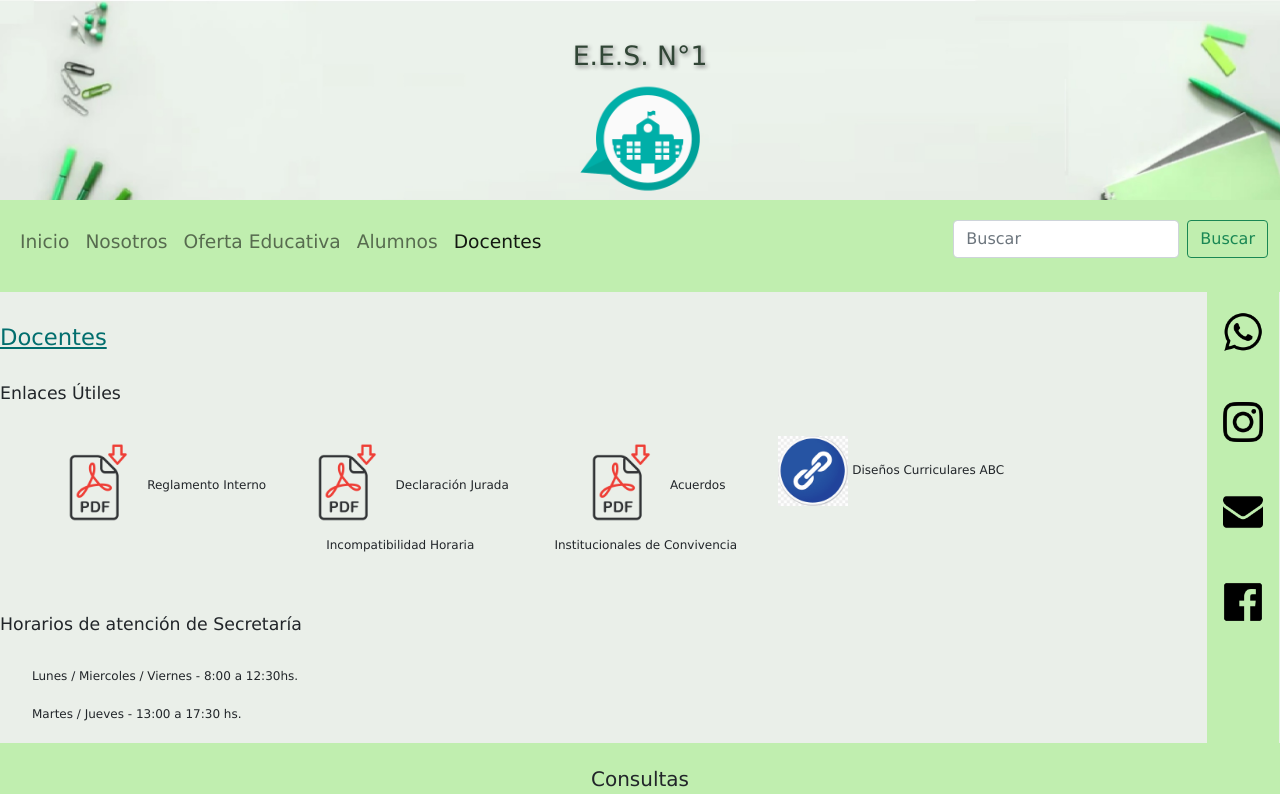
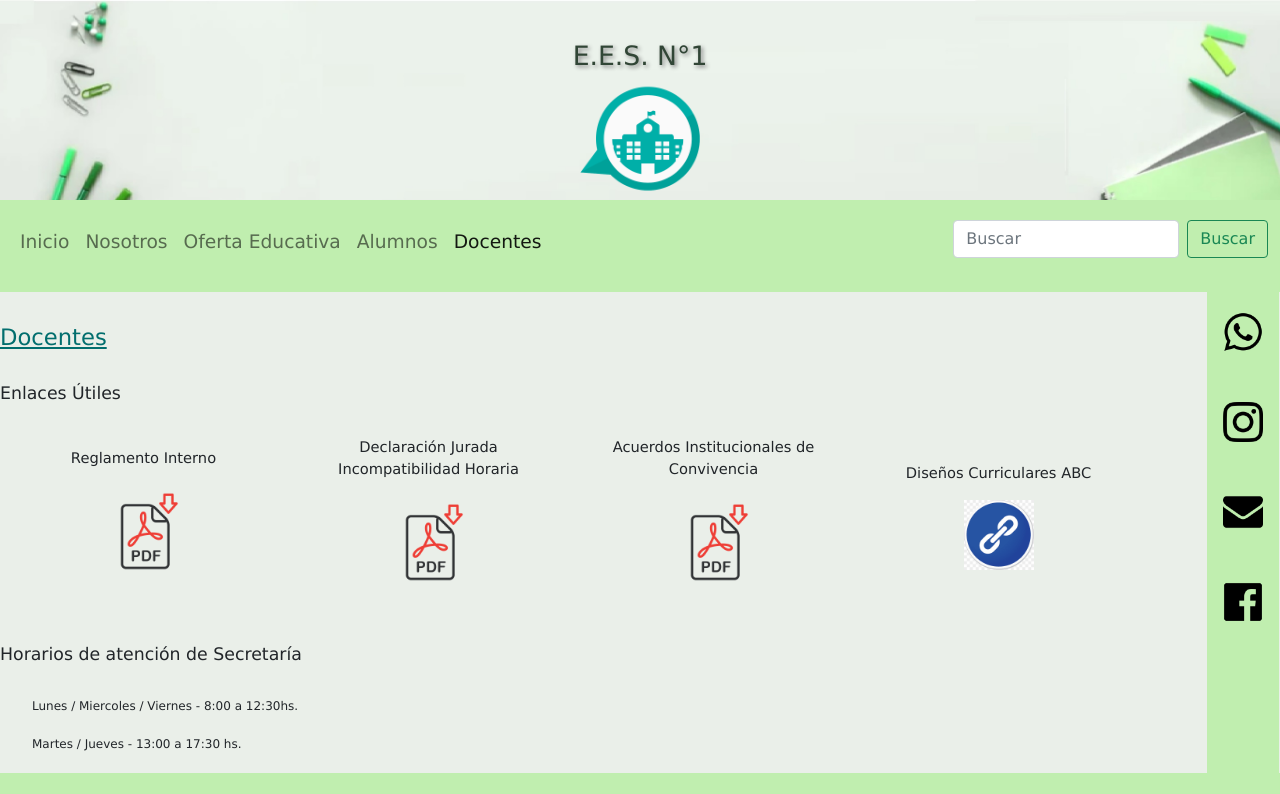
Before and after one commit to Nicov55/Desarrollo-Web-Escuela-Secundaria-X, a plain HTML site: page pages/docentes.html in a window 1280 px wide. Shown: the top 794 px of the page. Drawn offline with nearby package versions, Linux system fonts and the light colour scheme.

Commit message:
bootstrapfuncional

```diff
--- a/main.css
+++ b/main.css
@@ -44,7 +44,7 @@ nav {
 main {
     grid-area: main;
     display: grid;
-    grid-template-columns: 80% 20%;
+    grid-template-columns: 90% 10%;
     gap: 1.5em;
 
 ;}
@@ -193,6 +193,7 @@ footer h6 { font-size: 9pt;
     padding-top: 30px;
     align-items: center;
     justify-content: center;
+    justify-self: right;
 }
 
 .ubicacion iframe {
@@ -234,19 +235,6 @@ li {margin-bottom: 20px;}
 
 #tablaalumnos{
     font-size: small; text-align-last: auto;
-}
-
-/* --------MAIN(DOCENTES)-------- */
-
-
-#tabladocentes {
-
-    list-style: none;
-    font-size: small  ;
-    align-items: left;
-    justify-content: left;
-    justify-items: left;
-    text-align: left;
 }
 
 /* --------ASIDE-------- */
@@ -379,6 +367,11 @@ li {margin-bottom: 20px;}
     text-align: center;
 }
 
+main .col {
+    text-align: center;
+    font-size: 8pt
+}
+
 /* ASIDE */
 
 .home-aside {
--- a/pages/docentes.html
+++ b/pages/docentes.html
@@ -59,19 +59,36 @@
         <main>
           <section id="home-main-contenido">
 
-            <article class="docentes">
+            <article>
               <h2 id="home-h2">Docentes</h2>
               &nbsp;
               <h4>Enlaces Útiles</h4>
               &nbsp;
-            <ul id="tabladocentes">
-              <li><a href="falta linkear" target="_blank"><img src="../public/pdf logo.png" alt="incompatibilidad" width="100" height="100"></a> Reglamento Interno</li>
-              <li><a href="falta linkear" target="_blank"><img src="../public/pdf logo.png" alt="incompatibilidad" width="100" height="100"></a> Declaración Jurada Incompatibilidad Horaria </li>
-              <li><a href="falta linkear" target="_blank"><img src="../public/pdf logo.png" alt="incompatibilidad" width="100" height="100"></a> Acuerdos Institucionales de Convivencia</li>
-              <li><a href="http://abc.gob.ar/secretarias/areas/subsecretaria-de-educacion/educacion-secundaria/educacion-secundaria/disenos-curriculares" target="_blank"><img src="../public/linklogo.png" alt="incompatibilidad" width="70" height="70"></a> Diseños Curriculares ABC</li>
+              <div class="container">
+              <div class="row align-items-center">
 
-            </ul>
+                <div class="col">
+                  <p>Reglamento Interno</p>
+                  <a href="falta linkear" target="_blank"><img src="../public/pdf logo.png" alt="incompatibilidad" width="100" height="100"></a>
+                </div>
 
+                <div class="col">
+                  <p>Declaración Jurada Incompatibilidad Horaria</p>
+                  <a href="falta linkear" target="_blank"><img src="../public/pdf logo.png" alt="incompatibilidad" width="100" height="100"></a>
+                </div>
+
+                <div class="col">
+                  <p>Acuerdos Institucionales de Convivencia</p>
+                  <a href="falta linkear" target="_blank"><img src="../public/pdf logo.png" alt="incompatibilidad" width="100" height="100"></a>
+                </div>
+
+                <div class="col">
+                  <p>Diseños Curriculares ABC</p>
+                  <a href="http://abc.gob.ar/secretarias/areas/subsecretaria-de-educacion/educacion-secundaria/educacion-secundaria/disenos-curriculares" target="_blank"><img src="../public/linklogo.png" alt="incompatibilidad" width="70" height="70"></a>
+                </div>
+                </div>
+                &nbsp;
+              </div>
                 &nbsp;
                 <h4>Horarios de atención de Secretaría</h4>
                  &nbsp;
```
